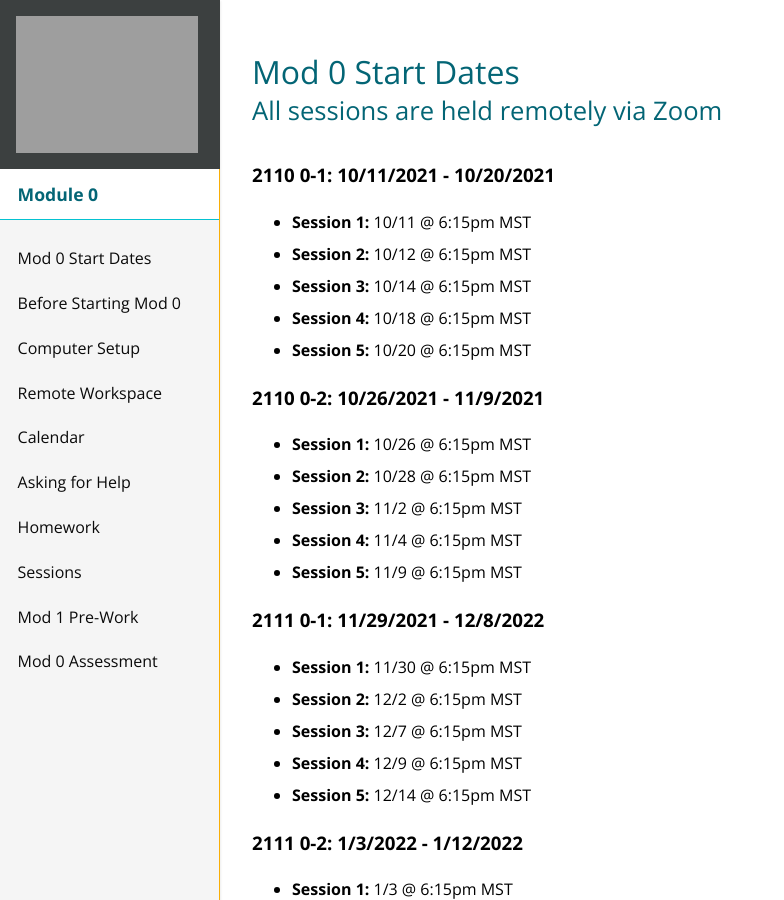
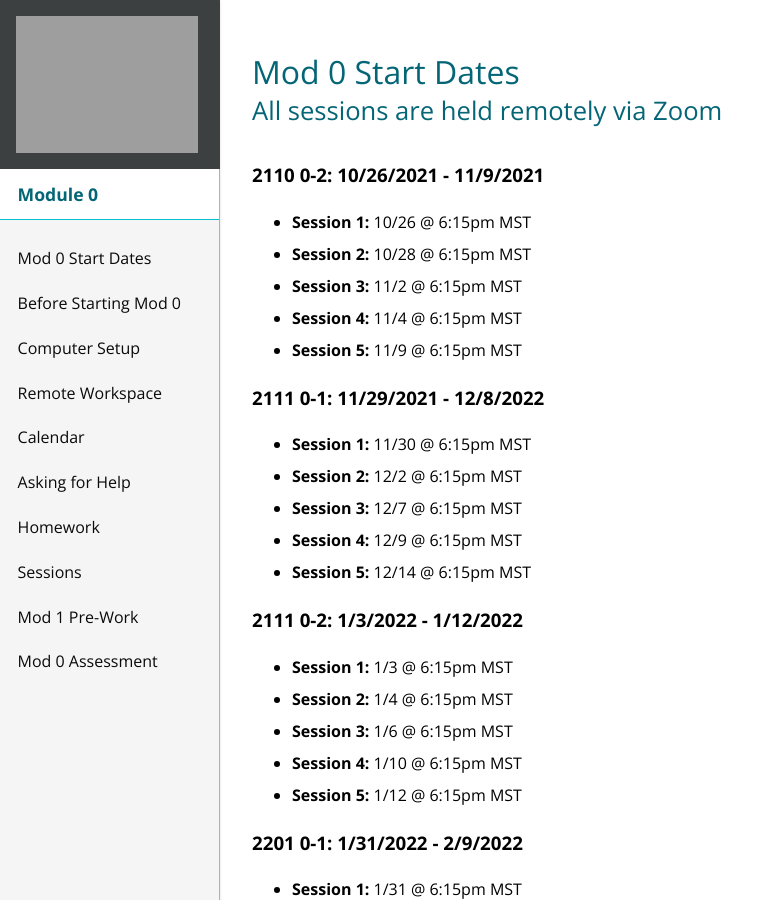
Before and after one commit to turingschool/mod-0-curriculum, a Jekyll site: the page built from start-dates.md, in a window 1280 px wide and 900 px high. Shown: the whole window, without its empty margins (0-784 px from the left). Built offline with Jekyll 4.4.1, drawn with Linux system fonts in a browser that asks for light colours; nearby versions of some CDN libraries.

Commit message:
Adjust start dates

```diff
--- a/start-dates.md
+++ b/start-dates.md
@@ -4,13 +4,6 @@ title:      Mod 0 Start Dates
 subheading: All sessions are held remotely via Zoom
 permalink:  start-dates
 ---
-
-### 2110 0-1: 10/11/2021 - 10/20/2021
-- **Session 1:** 10/11 @ 6:15pm MST
-- **Session 2:** 10/12 @ 6:15pm MST
-- **Session 3:** 10/14 @ 6:15pm MST
-- **Session 4:** 10/18 @ 6:15pm MST
-- **Session 5:** 10/20 @ 6:15pm MST
 
 ### 2110 0-2: 10/26/2021 - 11/9/2021
 - **Session 1:** 10/26 @ 6:15pm MST
```
